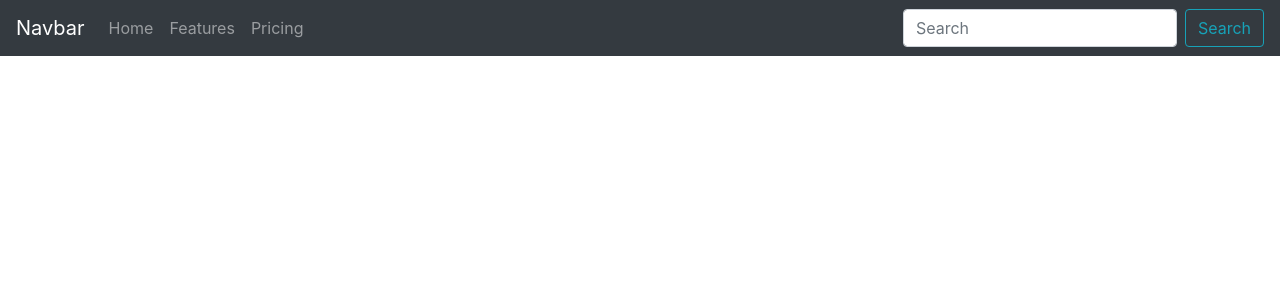
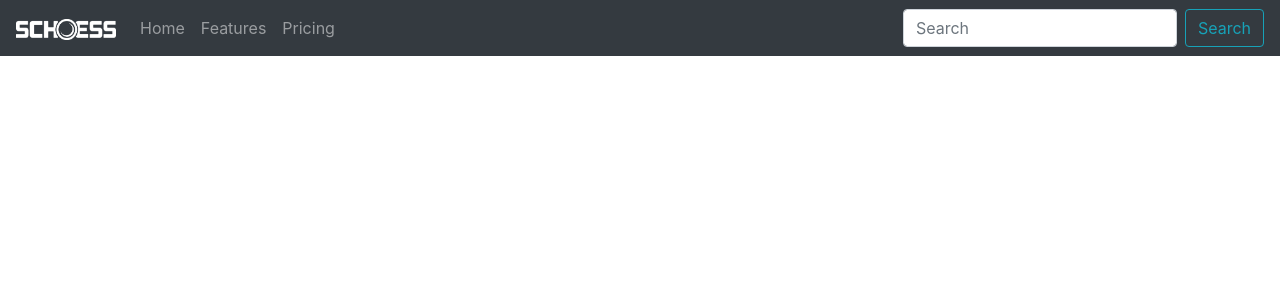
Before and after one commit to schoess/schoess.github.io, a React (Create React App) app: page / in a window 1280 px wide. Shown: the top 300 px of the page. Built offline with nearby package versions, Linux system fonts and the light colour scheme.

Commit message:
turned nav component into a folder to encompass css, added logo as home icon on the nav bar

```diff
--- a/src/Components/Home.js
+++ b/src/Components/Home.js
@@ -1,6 +1,5 @@
 import React, { Component } from "react";
-import Navigation from "./Navigation";
-import { Nav } from "react-bootstrap";
+import Navigation from "./Navigation/Navigation";
 
 class Home extends Component {
     render() {
--- a/src/Components/Navigation.js
+++ b/src/Components/Navigation/Navigation.js
@@ -5,6 +5,7 @@ import Form from "react-bootstrap/Form";
 import FormControl from "react-bootstrap/FormControl";
 import Navbar from "react-bootstrap/Navbar";
 import 'bootstrap/dist/css/bootstrap.min.css';
+import logo from "../../assets/images/schoesslogo_white.png"
 
 
 class Navigation extends Component {
@@ -12,7 +13,9 @@ class Navigation extends Component {
         return (
             <div>
                 <Navbar bg="dark" variant="dark">
-                    <Navbar.Brand href="#home">Navbar</Navbar.Brand>
+                    <Navbar.Brand href="#home">
+                        <img className="nav-logo" src={ logo } alt= "Schoess logo" style={{width: 100}} />
+                    </Navbar.Brand>
                         <Nav className="mr-auto">
                             <Nav.Link href="#home">Home</Nav.Link>
                             <Nav.Link href="#features">Features</Nav.Link>
```
Also changed, not shown: src/Components/Navigation/Navigation.css (added), src/assets/images/schoesslogo_white.png (added).
